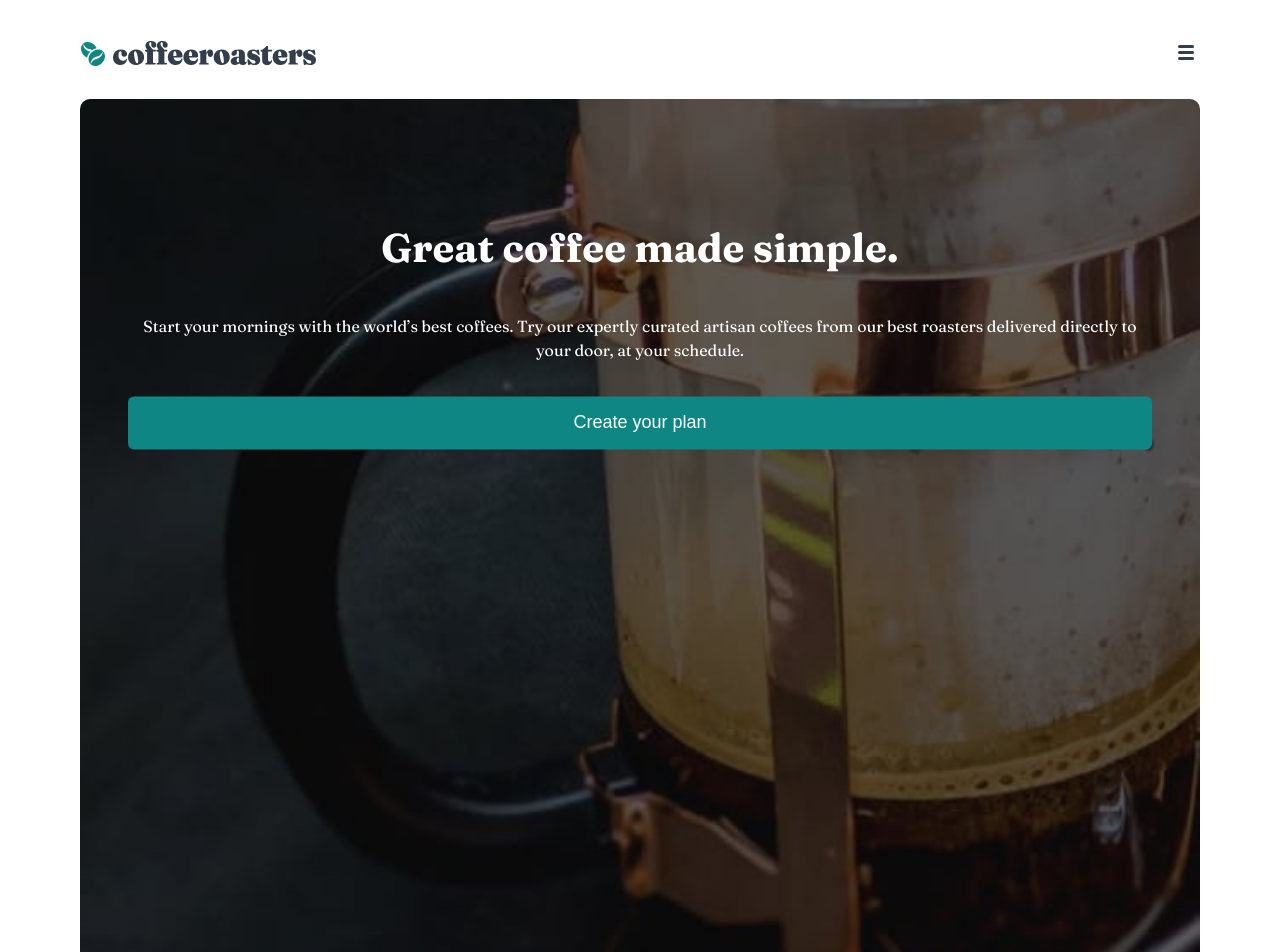
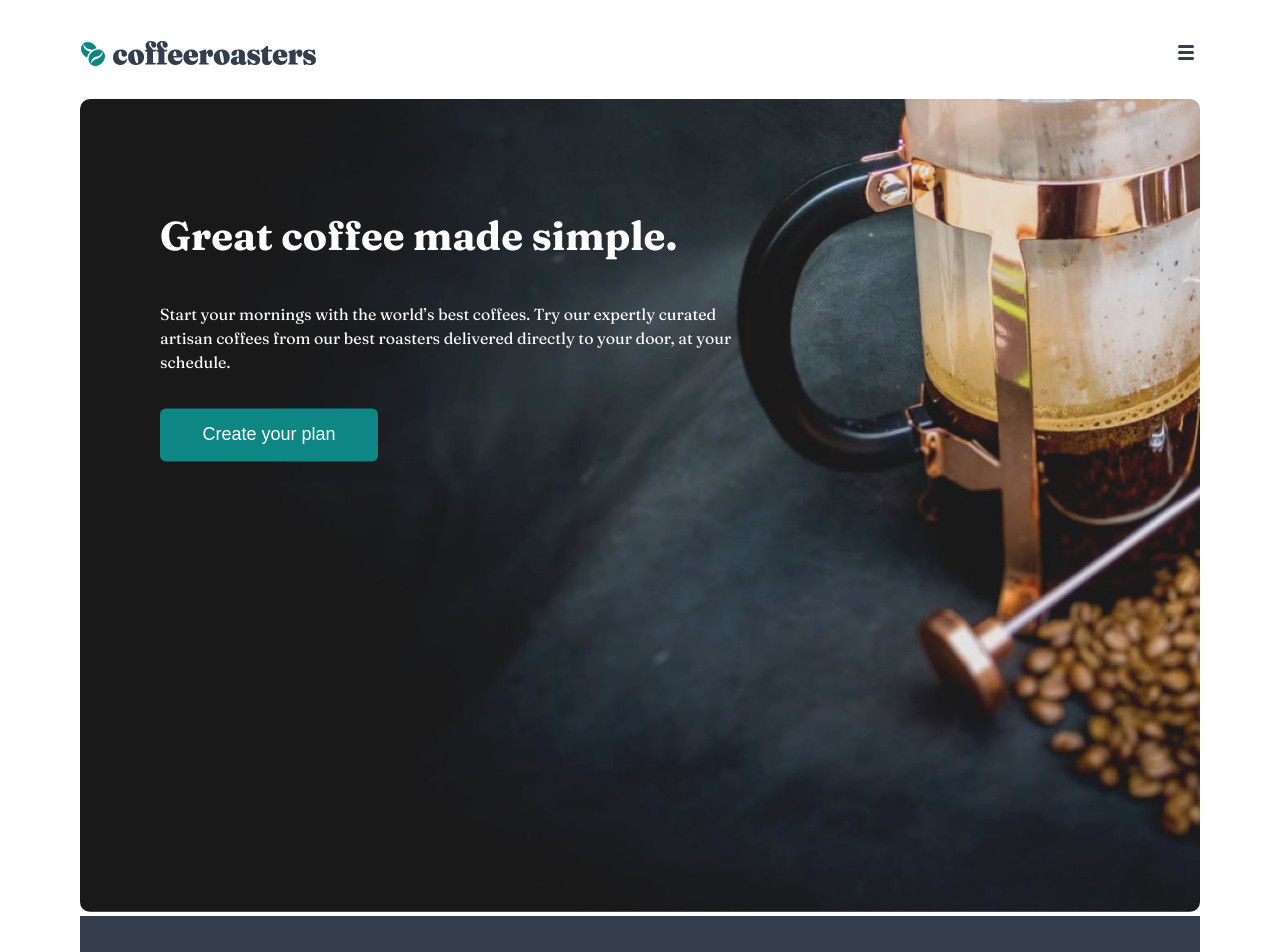
Before and after one commit to maha404/coffeeroasters-subscription-site, a React (Vite) app in the folder coffee-subscription-site/: page / in a window 1280 px wide. Shown: the top 952 px of the page. Built offline with nearby package versions, Linux system fonts and the light colour scheme.

Commit message:
Add responsive images to Header component and adjust styles

```diff
--- a/coffee-subscription-site/src/App.css
+++ b/coffee-subscription-site/src/App.css
@@ -31,6 +31,7 @@ body {
     border-radius: 6px;
     font-size: 18px;
     color: var(--neutral-0);
+    width: 218px;
 }
 
 .primary {
@@ -169,6 +170,11 @@ header {
     width: 100%;
     border-radius: 10px;
   }
+
+    @media screen and (min-width: 768px) {
+        text-align: left;
+    }
+
 }
 
 .header-content {
@@ -180,6 +186,14 @@ header {
   top: 40%;
   left: 50%;
   transform: translate(-50%, -50%);
+
+@media screen and (min-width: 768px) {
+    width: 45%;
+    top: 40%;
+    left: 35%;
+}
+
+
 }
 
 .header-content h1 {
--- a/coffee-subscription-site/src/Components/Header.tsx
+++ b/coffee-subscription-site/src/Components/Header.tsx
@@ -1,5 +1,7 @@
 
 import mobileHero from '../assets/home/mobile/image-hero-coffeepress.jpg'
+import tabletHero from '../assets/home/tablet/image-hero-coffeepress.jpg'
+import desktopHero from '../assets/home/desktop/image-hero-coffeepress.jpg'
 import NavigationMobile from './NavigationMobile'
 import Button from './Button'
 
@@ -8,7 +10,11 @@ export default function Header() {
         <header>
             <NavigationMobile />
             <section className="header-section">
-            <img src={mobileHero} alt="" />
+            <picture>
+                <source media="(min-width: 768px)" srcSet={tabletHero} />
+                <source media="(min-width: 1440px)" srcSet={desktopHero} />
+                <img src={mobileHero} alt="" />
+            </picture>
             <div className="header-content">
                 <h1>Great coffee made simple.</h1>
                 <p>
```
